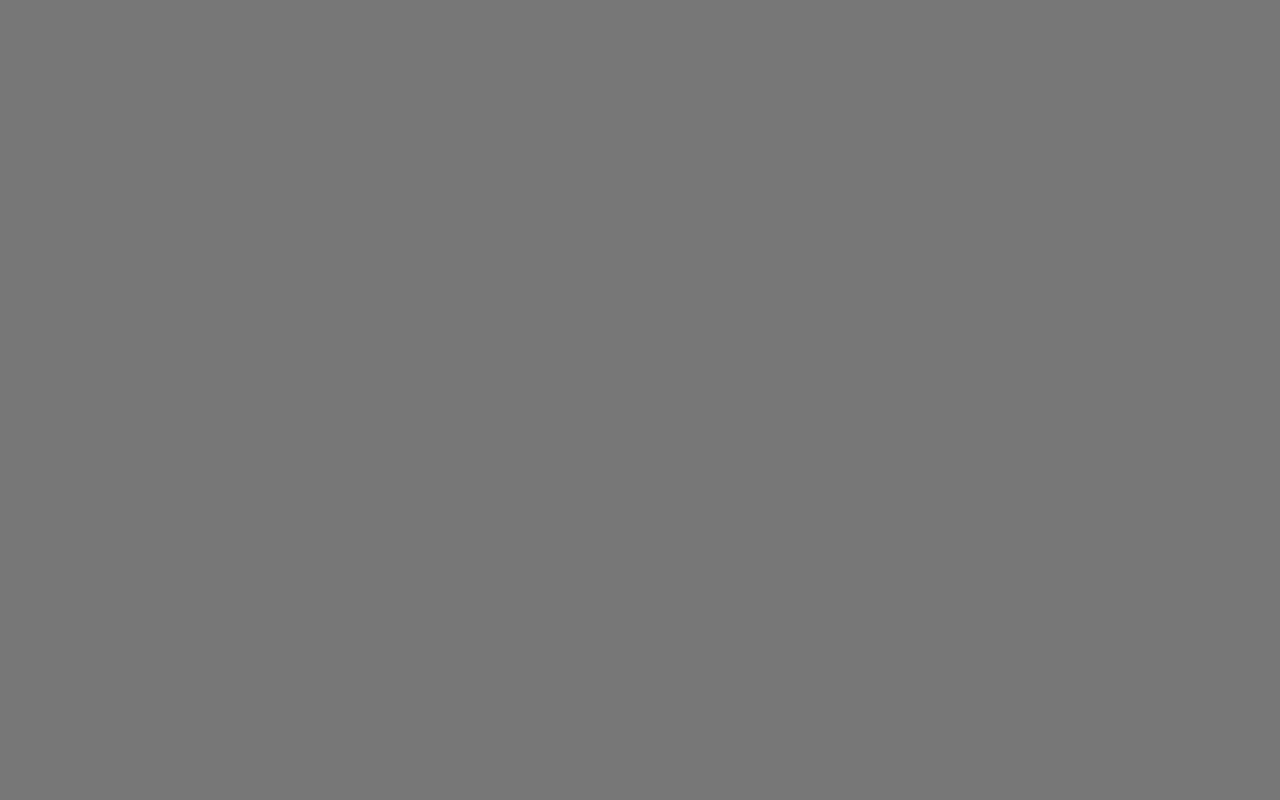
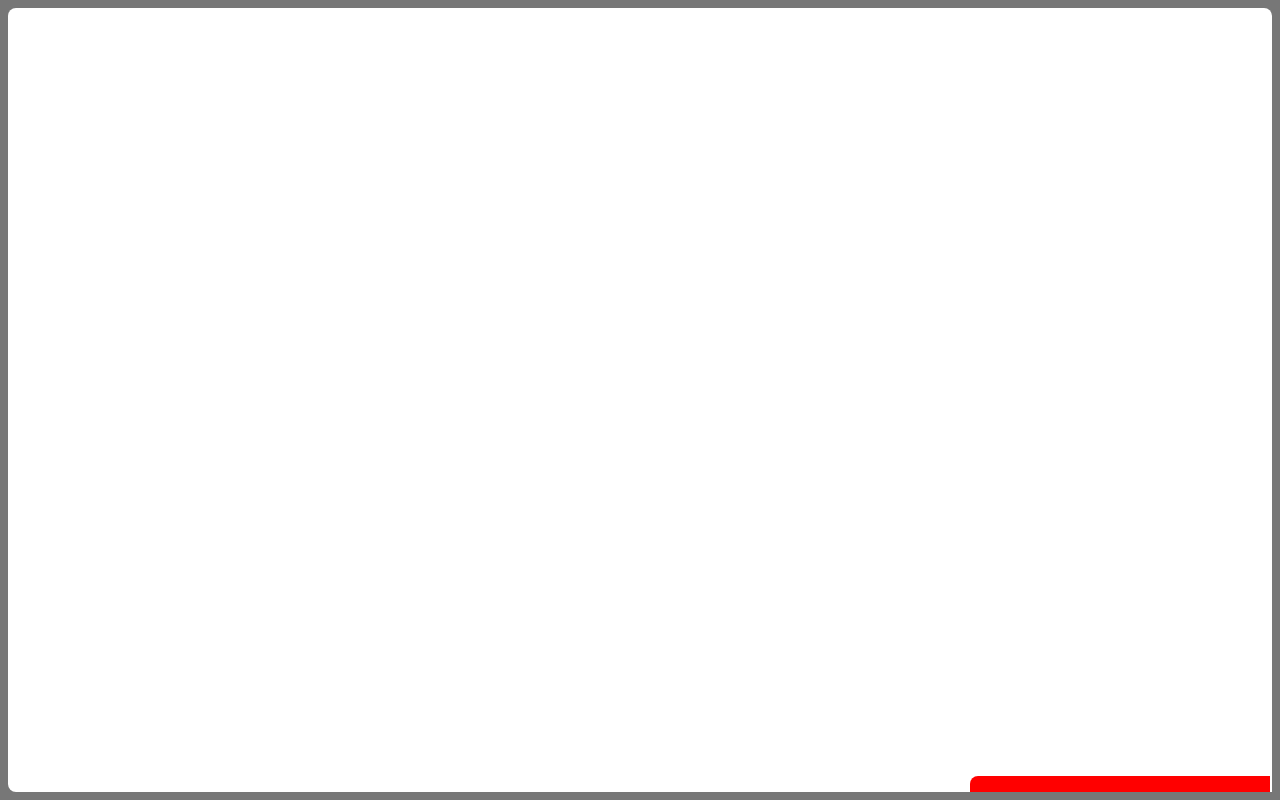
Before and after one commit to expatiating/spa, a plain HTML site: page spa.html in a window 1280 px wide. Drawn offline with Linux system fonts and the light colour scheme.

Commit message:
Chapter 1 section 1.2.5

```diff
--- a/spa.html
+++ b/spa.html
@@ -1,7 +1,7 @@
  <!doctype html>
 <html>
 <head>
-	<title>SPA Chapter 1 section 1.2.2</title>
+	<title>SPA Chapter 1 section 1.2.5</title>
 	<style type="text/css">
 		body {
 			width	: 100%;
@@ -9,11 +9,31 @@
 			overflow	: hidden;
 			background-color	: #777;
 	  	}
-
+	  	#spa {
+	  		position: absolute;
+	  		top: 	8px;
+	  		left: 	8px;
+	  		bottom: 8px;
+	  		right: 	8px;
+	  		border-radius: 8px 8px 0 8px;
+	  		background-color: #fff;
+	  	}
+	  	.spa-slider {
+	  		position: absolute;
+	  		bottom: 0;
+	  		right: 2px;
+	  		width: 300px;
+	  		height: 16px;
+	  		cursor: pointer;
+	  		border-radius: 8px 0 0 0;
+	  		background-color: #f00;
+	  	}
 	</style>
 	<script type="text/javascript"></script>
 </head>
 <body>
-	<div id="spa"></div>
+	<div id="spa">
+		<div class="spa-slider"></div>
+	</div>
 </body>
 </html>
```
Lines whose indentation alone changed are shown as unchanged.
